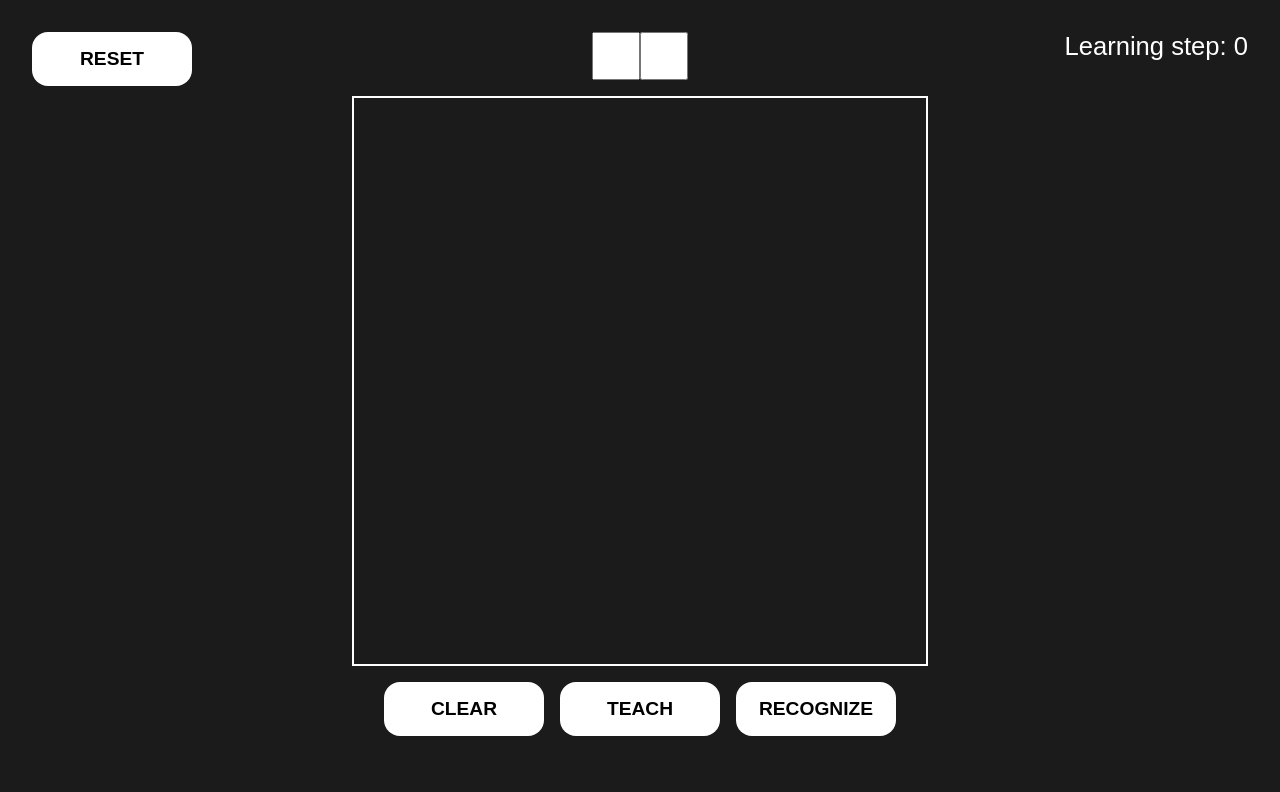
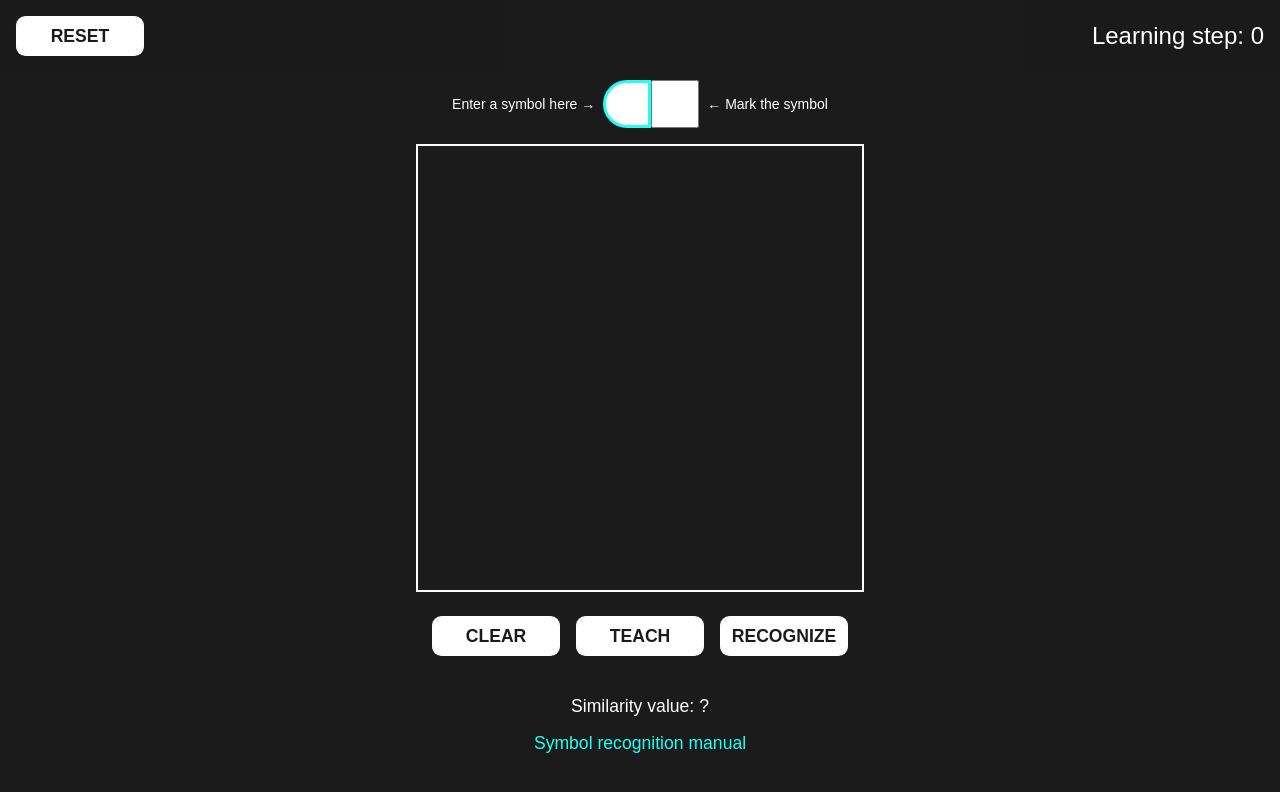
Before and after one commit to solvidini/ann-symbol-recognition, a website with bundled scripts: page index.html in a window 1280 px wide. Built offline with nearby package versions, Linux system fonts and the light colour scheme.

Commit message:
Improved application a bit

```diff
--- a/index.html
+++ b/index.html
@@ -4,13 +4,25 @@
     <meta charset="UTF-8" />
     <title>ANN Symbol Recognition</title>
     <link rel="stylesheet" type="text/css" href="./static/css/main.css" />
-      <meta name="author" content="Samuel Kedziora" />
+    <meta name="viewport" content="width=device-width, initial-scale=1" />
+    <meta name="author" content="Samuel Kędziora" />
+    <meta
+      name="description"
+      content="Artificial neural network to teach and recognize any symbol using back propagation algorithm."
+    />
+    <meta
+      name="keywords"
+      content="Samuel, Kedziora, Kędziora, web, mern stack, web dev, developer, frontend, JavaScript, React, site, portfolio, katowice, silesia, website, backend, nodejs, node, native, mobile, full-stack, artificial, network, intelligence, back propagation, algorithm, recognize, symbol"
+    />
   </head>
   <body>
     <div id="app" class="app">
+      <div class="toolbar">
         <button id="button-reset" class="btn btn--reset">Reset</button>
-         <div class="learning-step">Learning step: 0</div>
-         <div class="group">
+        <div class="learning-step">Learning step:&nbsp;0</div>
+      </div>
+      <div class="group group--top">
+        <span class="group__text">Enter a symbol here &rarr;</span>
         <input
           type="text"
           id="input-symbol"
@@ -20,6 +32,7 @@
           maxlength="1"
         />
         <input type="checkbox" id="input-check" class="checkbox" />
+        <span class="group__text">&larr; Mark the symbol</span>
       </div>
       <div class="grid"></div>
       <div class="group">
@@ -28,6 +41,16 @@
         <button id="button-recognize" class="btn">Recognize</button>
       </div>
       <div class="result"></div>
+      <div class="similarity">Similarity value: ?</div>
+      <a
+        target="_blank"
+        rel="noopener noreferrer"
+        href="https://docs.google.com/document/d/12mUjzvUqOf7CNLbXnhwjXXhoVX6UDW2xRTeusd2q9gk/edit#"
+        title="ANN Symbol recognition manual"
+        class="manual"
+      >
+        Symbol recognition manual
+      </a>
     </div>
     <script src="./static/js/index.js" type="module"></script>
   </body>
--- a/package.json
+++ b/package.json
@@ -1,6 +1,6 @@
 {
   "name": "ann-symbol-recognition",
-  "version": "1.0.5",
+  "version": "1.2.0",
   "description": "AI algorithm to recognize any letter or number.",
   "main": "index.js",
   "scripts": {
--- a/static/css/main.css
+++ b/static/css/main.css
@@ -1,5 +1,6 @@
 :root {
   --color-dark: #1b1b1b;
+  --color-dark-transparent: #1b1b1bc9;
   --color-light: #1ffff4;
   --color-correct: #46f56c;
   --color-incorrect: #e96a6a;
@@ -11,6 +12,7 @@
   box-sizing: border-box;
   margin: 0;
   padding: 0;
+  max-width: 100%;
 }
 
 body {
@@ -24,8 +26,6 @@ body {
   color: white;
   padding: 1rem;
   font-size: 1.6rem;
-   width: 100%;
-   height: 100vh;
   max-width: 100rem;
   margin: 0 auto;
 
@@ -38,19 +38,18 @@ body {
 }
 
 .grid {
-   width: 36rem;
-   height: 36rem;
+  width: 28rem;
+  height: 28rem;
   border: 2px solid white;
   margin: 0 auto;
-   max-width: 100%;
 
   display: grid;
   grid-template-rows: repeat(12, 1fr);
   grid-template-columns: repeat(12, 1fr);
+  grid-auto-rows: 1fr;
 }
 
 .grid__item {
-   /* border: 1px solid white; */
   background-color: var(--color-dark);
 }
 
@@ -66,35 +65,51 @@ body {
 
 .group {
   margin: 1rem auto;
-   width: 40rem;
+  width: 28rem;
 
   display: flex;
+  flex-wrap: wrap;
   justify-content: center;
+  align-items: center;
+}
+
+.group--top {
+  margin-top: 4rem;
+}
+
+.group__text {
+  margin: 0 8px;
+  font-size: 14px;
+}
+
+.toolbar {
+  position: fixed;
+  top: 0;
+  left: 0;
+  background-color: var(--color-dark-transparent);
+  width: 100%;
+  display: flex;
+  justify-content: space-between;
+  align-items: center;
 }
 
 .btn {
   background-color: white;
-   padding: 1rem;
+  padding: 0.6rem;
   border: none;
-   border-radius: 1rem;
+  border-radius: 0.6rem;
+  margin: 0.5rem;
   outline: none;
-   width: 10rem;
+  width: 8rem;
 
-   color: black;
+  color: var(--color-dark);
   text-transform: uppercase;
-   font-size: 1.2rem;
+  font-size: 1.1rem;
   font-weight: 600;
 }
 
-.btn:not(:last-child) {
-   margin-right: 1rem;
-}
-
 .btn--reset {
-   margin: 0;
-   position: absolute;
-   top: 2rem;
-   left: 2rem;
+  margin: 1rem;
 }
 
 .btn:hover {
@@ -116,6 +131,16 @@ body {
   font-size: 1.6rem;
 }
 
+.input:disabled {
+  color: rgba(white, 0.6);
+}
+
+.input--symbol {
+  border-bottom-left-radius: 1.5rem;
+  border-top-left-radius: 1.5rem;
+  border: 3px solid var(--color-light);
+}
+
 .checkbox {
   width: 3rem;
   height: 3rem;
@@ -123,8 +148,8 @@ body {
 
 .result {
   color: white;
-   margin-top: 2rem;
-   font-size: 3rem;
+  margin-bottom: 1rem;
+  font-size: 2rem;
 }
 
 .result--correct {
@@ -137,7 +162,47 @@ body {
 
 .learning-step {
   color: white;
-   position: absolute;
-   top: 2rem;
-   right: 2rem;
+  margin: 1rem;
+  font-size: 1.5rem;
+  text-align: right;
 }
+
+.manual,
+.manual:link,
+.manual:visited {
+  color: var(--color-light);
+  text-decoration: none;
+  font-size: 1.1rem;
+
+  transition: all 0.4s ease;
+}
+
+.manual:hover {
+  text-decoration: underline;
+}
+
+.similarity {
+  color: white;
+  font-size: 1.1rem;
+  margin-bottom: 1rem;
+}
+
+@media screen and (max-width: 600px) {
+  .app {
+    height: auto;
+  }
+  .grid {
+    width: 20rem;
+    height: 20rem;
+  }
+  .group {
+    width: 20rem;
+  }
+  .group--top {
+    margin-top: 5rem;
+  }
+  .group__text {
+    text-align: center;
+    max-width: 4rem;
+  }
+}
--- a/static/js/index.js
+++ b/static/js/index.js
@@ -4,21 +4,26 @@ import {
   numberOfDendrites,
   sigmoidActivation,
   derivativeSigmoidActivation,
-} from './settings.js';
-import Neuron from './neuron.js';
-import { resetDendrites, toggleDendriteActivation } from './utils.js';
+} from "./settings.js";
+import Neuron from "./neuron.js";
+import {
+  resetDendrites,
+  activateDendrite,
+  deactivateDendrite,
+} from "./utils.js";
 
 // HTML ELEMENTS
-const app = document.querySelector('#app');
-const learningStep = document.querySelector('.learning-step');
-const grid = document.querySelector('.grid');
-const inputSymbol = document.querySelector('#input-symbol');
-const inputCheck = document.querySelector('#input-check');
-const buttonReset = document.querySelector('#button-reset');
-const buttonClear = document.querySelector('#button-clear');
-const buttonTeach = document.querySelector('#button-teach');
-const buttonRecognize = document.querySelector('#button-recognize');
-const result = document.querySelector('.result');
+const app = document.querySelector("#app");
+const learningStep = document.querySelector(".learning-step");
+const grid = document.querySelector(".grid");
+const inputSymbol = document.querySelector("#input-symbol");
+const inputCheck = document.querySelector("#input-check");
+const buttonReset = document.querySelector("#button-reset");
+const buttonClear = document.querySelector("#button-clear");
+const buttonTeach = document.querySelector("#button-teach");
+const buttonRecognize = document.querySelector("#button-recognize");
+const result = document.querySelector(".result");
+const similarity = document.querySelector(".similarity");
 
 // MAIN APP VARIABLES
 const dendrites = [];
@@ -40,43 +45,44 @@ const onTeachHandler = () => {
       numberOfDendrites,
       sigmoidActivation,
       derivativeSigmoidActivation,
-         symbol
+      symbol,
+      similarity
     );
   }
   neuron.teach(dendrites, +inputCheck.checked);
   resetDendrites(dendrites);
   step++;
-   learningStep.textContent = `Learning step: ${step}`;
+  learningStep.textContent = `Learning step:\xa0${step}`;
 };
 
 const onRecognizeHandler = () => {
   if (!symbol) return false;
   if (neuron.recognize(dendrites)) {
-      result.classList.remove('result--incorrect');
-      result.classList.add('result--correct');
+    result.classList.remove("result--incorrect");
+    result.classList.add("result--correct");
     result.textContent = `This is the "${symbol}" symbol.`;
   } else {
-      result.classList.add('result--incorrect');
-      result.classList.remove('result--correct');
+    result.classList.add("result--incorrect");
+    result.classList.remove("result--correct");
     result.textContent = `This is not a "${symbol}" symbol.`;
   }
 };
 
 // BASIC EVENT LISTENERS
-buttonTeach.addEventListener('click', onTeachHandler);
+buttonTeach.addEventListener("click", onTeachHandler);
 
-buttonRecognize.addEventListener('click', onRecognizeHandler);
+buttonRecognize.addEventListener("click", onRecognizeHandler);
 
-buttonClear.addEventListener('click', () => {
+buttonClear.addEventListener("click", () => {
   resetDendrites(dendrites);
 });
 
-buttonReset.addEventListener('click', () => {
+buttonReset.addEventListener("click", () => {
   location.reload();
 });
 
 app.addEventListener(
-   'mousedown',
+  "mousedown",
   () => {
     isMouseDown = true;
   },
@@ -84,7 +90,7 @@ app.addEventListener(
 );
 
 app.addEventListener(
-   'mouseup',
+  "mouseup",
   () => {
     isMouseDown = false;
   },
@@ -96,14 +102,20 @@ for (let i = 0; i < numberOfDendrites; i++) {
   const id = `dendrite-${i}`;
   dendrites.push({ id: id, isActive: false });
 
-   const node = document.createElement('div');
-   node.classList.add('grid__item');
-   node.setAttribute('id', id);
-   node.addEventListener('mousedown', (event) =>
-      toggleDendriteActivation(event, id, dendrites, isMouseDown)
+  const node = document.createElement("div");
+  node.classList.add("grid__item");
+  node.setAttribute("id", id);
+  node.addEventListener("mousedown", (event) =>
+    activateDendrite(event, id, dendrites, isMouseDown)
   );
-   node.addEventListener('pointerover', (event) =>
-      toggleDendriteActivation(event, id, dendrites, isMouseDown)
+  node.addEventListener("pointerover", (event) =>
+    activateDendrite(event, id, dendrites, isMouseDown)
+  );
+  node.addEventListener("touchmove", (event) =>
+    activateDendrite(event, id, dendrites, isMouseDown)
+  );
+  node.addEventListener("contextmenu", (event) =>
+    deactivateDendrite(event, id, dendrites)
   );
   grid.appendChild(node);
 }
--- a/static/js/utils.js
+++ b/static/js/utils.js
@@ -1,19 +1,27 @@
-const grid = document.querySelector('.grid');
+const grid = document.querySelector(".grid");
 
 export const resetDendrites = (dendrites) => {
   for (let i = 0; i < dendrites.length; i++) {
     dendrites[i].isActive = 0;
     const node = grid.querySelector(`#dendrite-${i}`);
-      node.classList.remove('grid__item--active');
+    node.classList.remove("grid__item--active");
   }
 };
 
-export const toggleDendriteActivation = (event, id, dendrites, isMouseDown) => {
+export const activateDendrite = (event, id, dendrites, isMouseDown) => {
   event.preventDefault();
   if (isMouseDown) {
     const node = event.target;
     const index = dendrites.findIndex((dendrite) => dendrite.id === id);
     dendrites[index].isActive = 1;
-      node.classList.add('grid__item--active');
+    node.classList.add("grid__item--active");
   }
 };
+
+export const deactivateDendrite = (event, id, dendrites) => {
+  event.preventDefault();
+  const node = event.target;
+  const index = dendrites.findIndex((dendrite) => dendrite.id === id);
+  dendrites[index].isActive = 0;
+  node.classList.remove("grid__item--active");
+};
```
Also changed, not shown: static/js/neuron.js (+10 -4 lines), 1 other file. Lines whose indentation alone changed are shown as unchanged.
